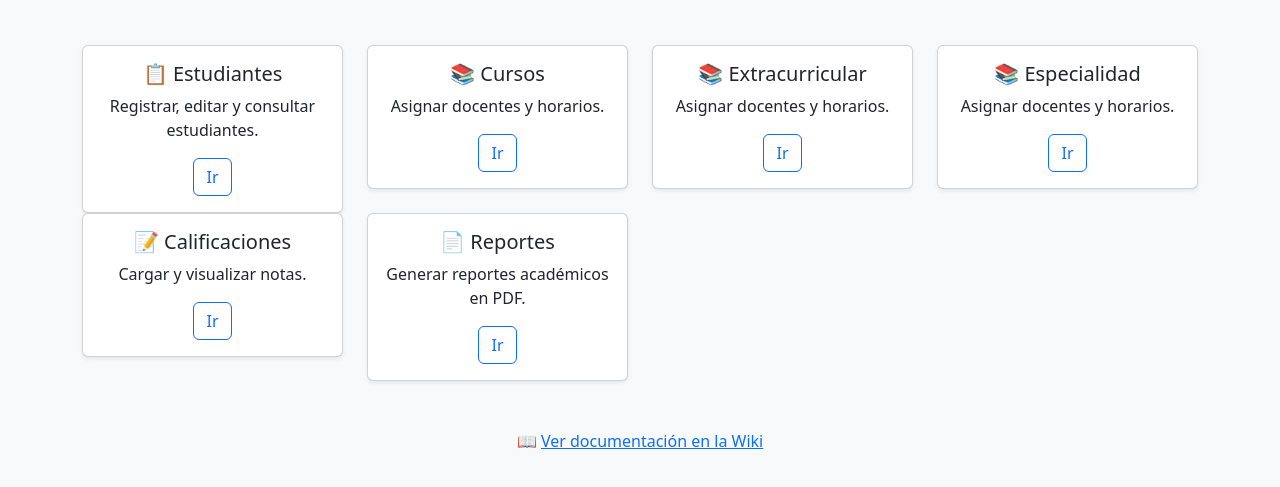
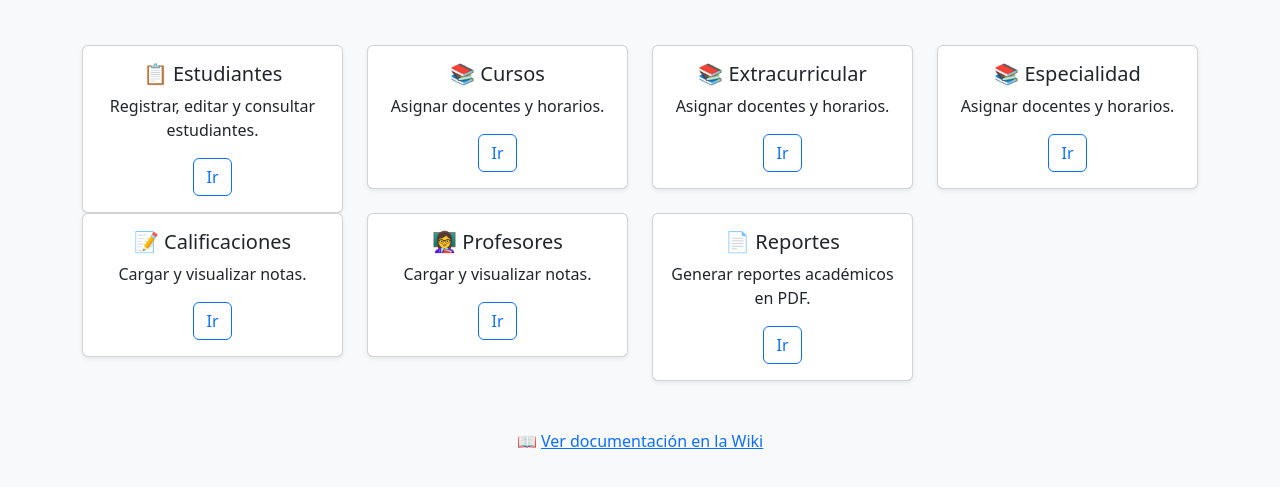
Before and after one commit to mariaconejo/sistema_academico, a plain HTML site: page index.html in a window 1280 px wide. Shown: the part 163-650 px from the top of the page. Drawn offline with nearby package versions, Linux system fonts and the light colour scheme.

Commit message:
se agrego card de profesores

```diff
--- a/index.html
+++ b/index.html
@@ -77,6 +77,15 @@
       <div class="col-md-3">
         <div class="card shadow-sm">
           <div class="card-body">
+            <h5 class="card-title"> 👩‍🏫 Profesores</h5>
+            <p class="card-text">Cargar y visualizar notas.</p>
+            <a href="#" class="btn btn-outline-primary">Ir</a>
+          </div>
+        </div>
+      </div>
+      <div class="col-md-3">
+        <div class="card shadow-sm">
+          <div class="card-body">
             <h5 class="card-title">📄 Reportes</h5>
             <p class="card-text">Generar reportes académicos en PDF.</p>
             <a href="#" class="btn btn-outline-primary">Ir</a>
```
